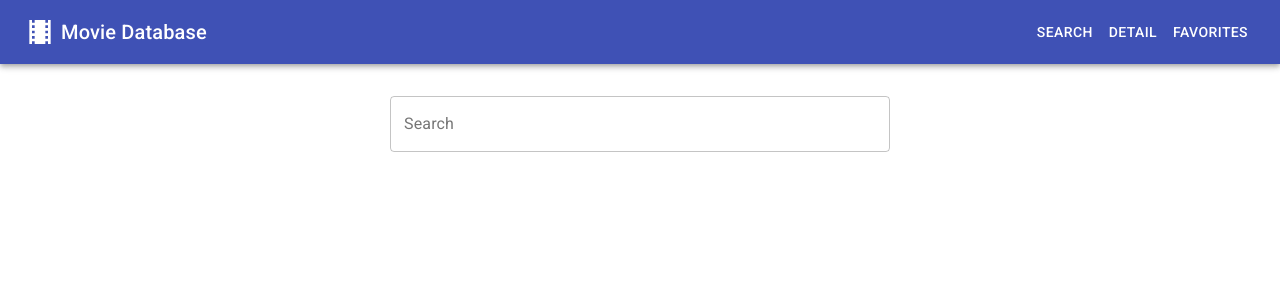
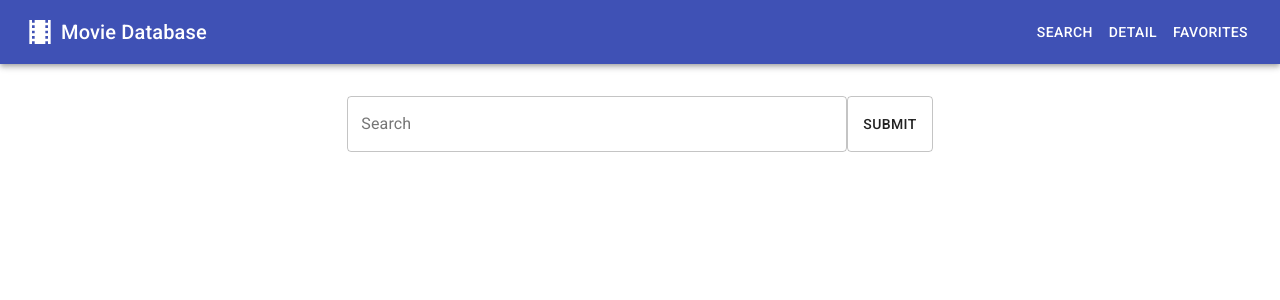
Before and after one commit to Zendo93/movie-database, a React (Create React App) app: page / in a window 1280 px wide. Shown: the top 300 px of the page. Built offline with nearby package versions, Linux system fonts and the light colour scheme.

Commit message:
added submit button

```diff
--- a/src/App.tsx
+++ b/src/App.tsx
@@ -1,6 +1,6 @@
 import React from 'react';
 import Header from "./Header";
-import {createStyles, makeStyles, TextField, Theme} from "@material-ui/core";
+import {Button, createStyles, makeStyles, TextField, Theme} from "@material-ui/core";
 
 const useStyles = makeStyles((theme: Theme) =>
     createStyles({
@@ -11,6 +11,9 @@ const useStyles = makeStyles((theme: Theme) =>
         },
         searchInput: {
             width: 500
+        },
+        submitButton: {
+            height: 56
         }
     })
 );
@@ -25,6 +28,7 @@ function App() {
         <Header />
         <form className={classes.form} noValidate autoComplete="off">
             <TextField id="outlined-basic" className={classes.searchInput} label="Search" variant="outlined" />
+            <Button className={classes.submitButton} variant="outlined">Submit</Button>
         </form>
         </>
     );
```
